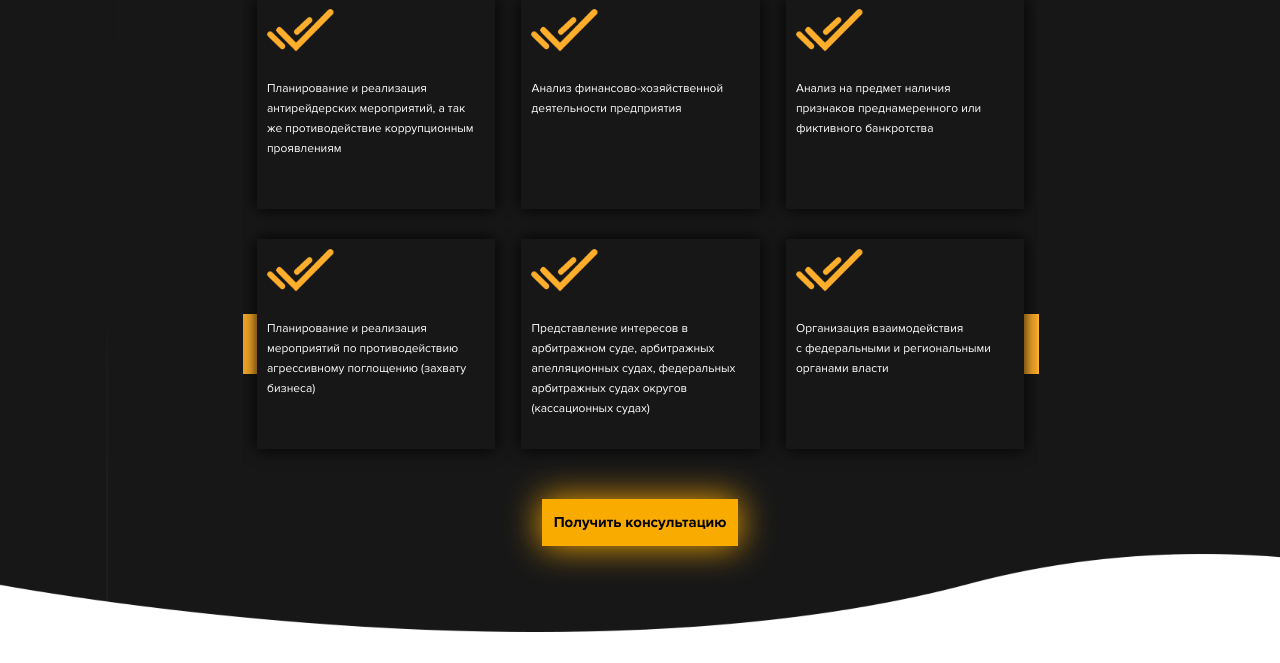
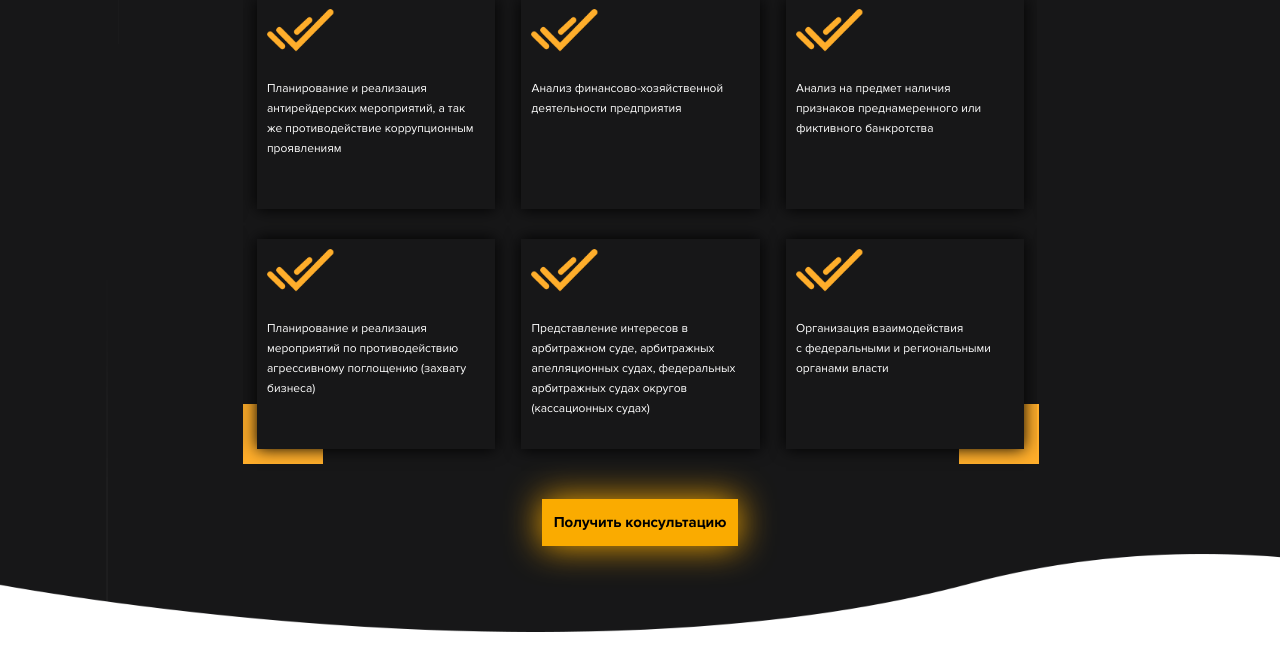
Before and after one commit to Julie0412/Julie0412.github.io, a PHP site: page / in a window 1280 px wide. Shown: the part 3965-4628 px from the top of the page. Run offline with PHP 8.4, Linux system fonts and the light colour scheme; some web fonts are replaced.

Commit message:
Update style.css

```diff
--- a/Рыбалко/style.css
+++ b/Рыбалко/style.css
@@ -1879,10 +1879,10 @@ border-bottom: 7px solid #1a1a1b c;
         left: 716px;
     }
     .corner:nth-of-type(3) {
-        top: 757px;
+        top: 847px;
     }
     .corner:nth-of-type(4) {
-        top: 757px;
+        top: 847px;
         left: 716px;
     }
     .do-second-part .owl-carousel button.owl-dot {
```
